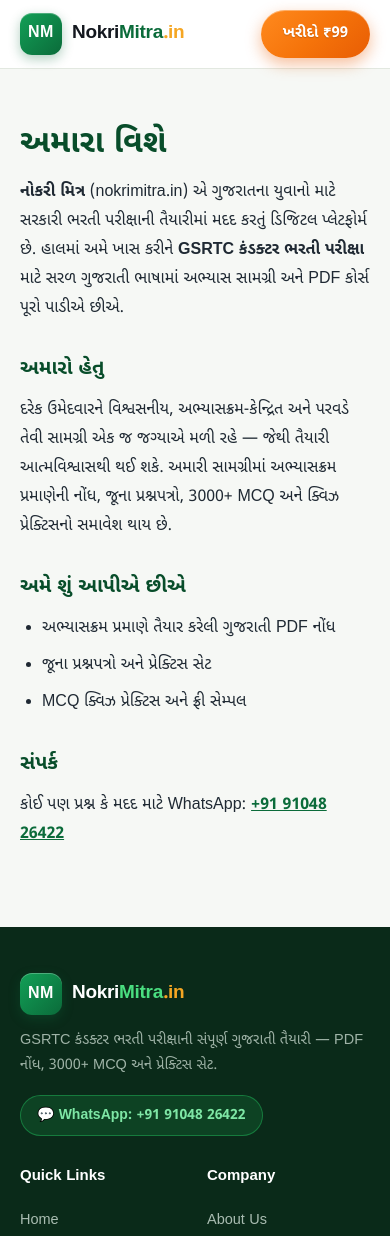
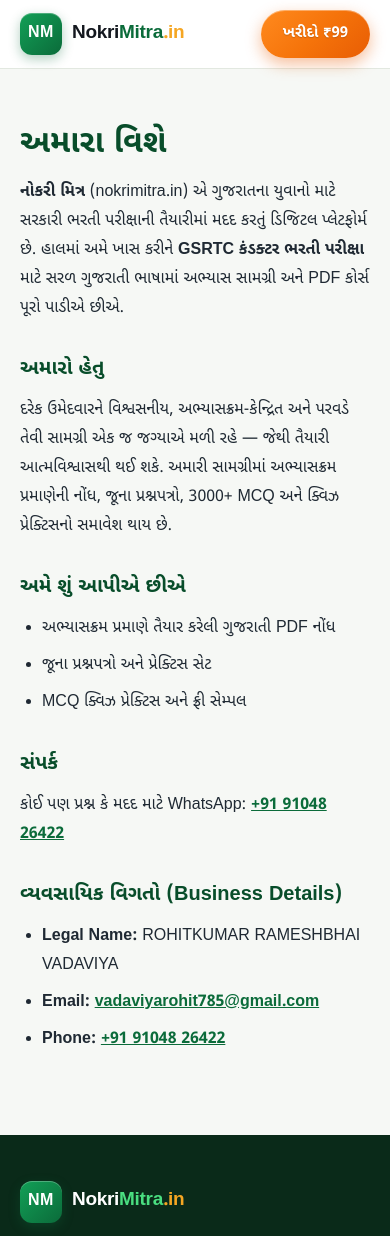
Before and after one commit to goexam777-tech/nokrimitra, a Next.js app: page /about in a window 390 px wide. Shown: the top 1236 px of the page. Built offline with nearby package versions, Linux system fonts and the light colour scheme; no server answers.

Commit message:
About: add business legal name, email and phone for payment gateway verification

```diff
--- a/app/about/page.tsx
+++ b/app/about/page.tsx
@@ -36,6 +36,21 @@
           +91 91048 26422
         </a>
       </p>
+      <h2>વ્યવસાયિક વિગતો (Business Details)</h2>
+      <ul>
+        <li>
+          <strong>Legal Name:</strong> ROHITKUMAR RAMESHBHAI VADAVIYA
+        </li>
+        <li>
+          <strong>Email:</strong>{" "}
+          <a href="mailto:vadaviyarohit785@gmail.com">
+            vadaviyarohit785@gmail.com
+          </a>
+        </li>
+        <li>
+          <strong>Phone:</strong> <a href="tel:+919104826422">+91 91048 26422</a>
+        </li>
+      </ul>
     </LegalPage>
   );
 }
```
